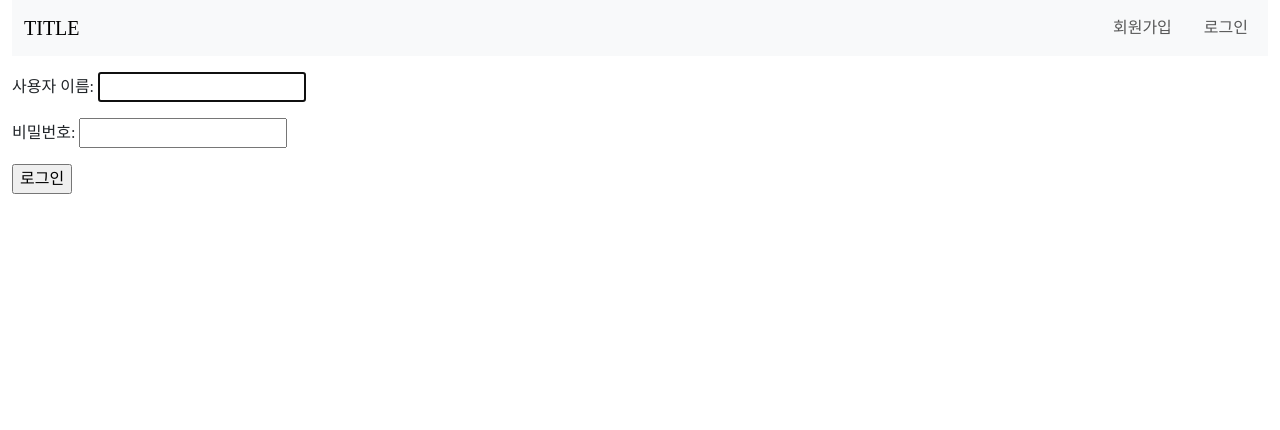
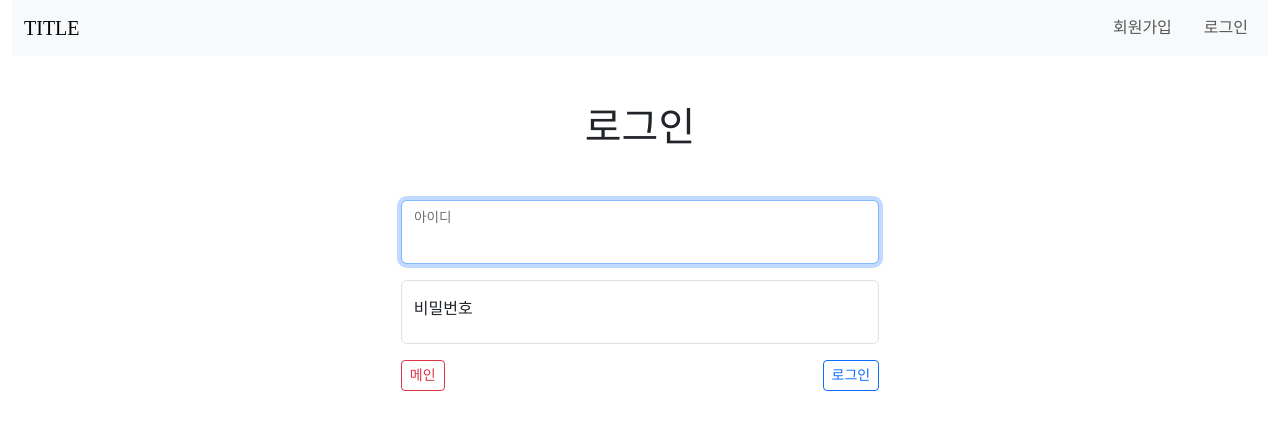
Before and after one commit to lemon-lime-honey/balance_game, a Django app: page /accounts/login/ in a window 1280 px wide. Shown: the top 430 px of the page. Run offline with Django 3.2, Linux system fonts and the light colour scheme; some web fonts are replaced.

Commit message:
Revise login

```diff
--- a/accounts/templates/accounts/login.html
+++ b/accounts/templates/accounts/login.html
@@ -1,15 +1,53 @@
 {% extends 'base.html' %}
 
+{% block style %}
+.form-floating>.form-control,
+.form-floating>.form-control-plaintext {
+  padding: 0rem 0.75rem;
+}
+
+.form-floating>.form-control,
+.form-floating>.form-control-plaintext,
+.form-floating>.form-select {
+  height: calc(3.5rem + 8px);
+  line-height: 2;
+}
+
+.form-floating>label {
+  padding: 1rem 0.75rem;
+}
+{% endblock style %}
 
 {% block title %}
 로그인
 {% endblock title %}
 
+{% block body %}
+<div class="container" style="width: 40%;">
+  <h1 class="my-5 text-center">로그인</h1>
+  <form action="{% url 'accounts:login' %}" method='POST'>
+    {% csrf_token %}
+    <div class="form-floating mb-3">
+      {{ form.username }}
+      <label for="{{ form.username_id_for_label }}">아이디</label>
+    </div>
+    <div class="form-floating mb-3">
+      {{ form.password }}
+      <label for="{{ form.password_id_for_label }}">비밀번호</label>
+    </div>
+    <div class="d-flex justify-content-between">
+      <a href="{% url 'posts:index' %}" class="btn btn-sm btn-outline-danger">메인</a>
+      <input type="submit" value="로그인" class="btn btn-sm btn-outline-primary">
+    </div>
+  </form>
+</div>
+{% endblock body %}
 
-{% block body %}
-<form action="{% url 'accounts:login' %}" method='POST'>
-  {% csrf_token %}
-  {{ form.as_p}}
-  <input type="submit" value='로그인'>
-</form>
-{% endblock body %}
+{% block script %}
+const username = document.querySelector('#{{ form.username.id_for_label }}')
+const password = document.querySelector('#{{ form.password.id_for_label }}')
+username.classList.add('form-control')
+password.classList.add('form-control')
+username.placeholder = '아이디를 입력하세요'
+password.placeholder = '비밀번호를 입력하세요'
+{% endblock script %}
```
